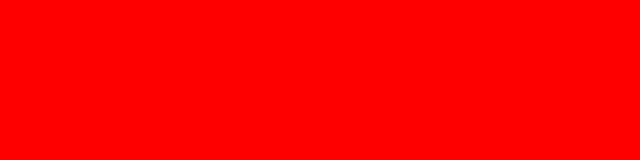
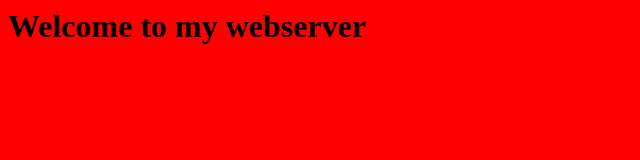
Before and after one commit to kiran-sehgal/project2026, a plain HTML site: page index.html in a window 1280 px wide. Shown: the whole page, without its empty margins (0-640 px from the left). Drawn offline with Linux system fonts and the light colour scheme.

Commit message:
update done

```diff
--- a/index.html
+++ b/index.html
@@ -3,3 +3,6 @@
 	<title>Pune</title>
 	</head>
 	<body bgcolor=red>
+		<h1>Welcome to my webserver</h1>
+	</body>
+</html>
```
